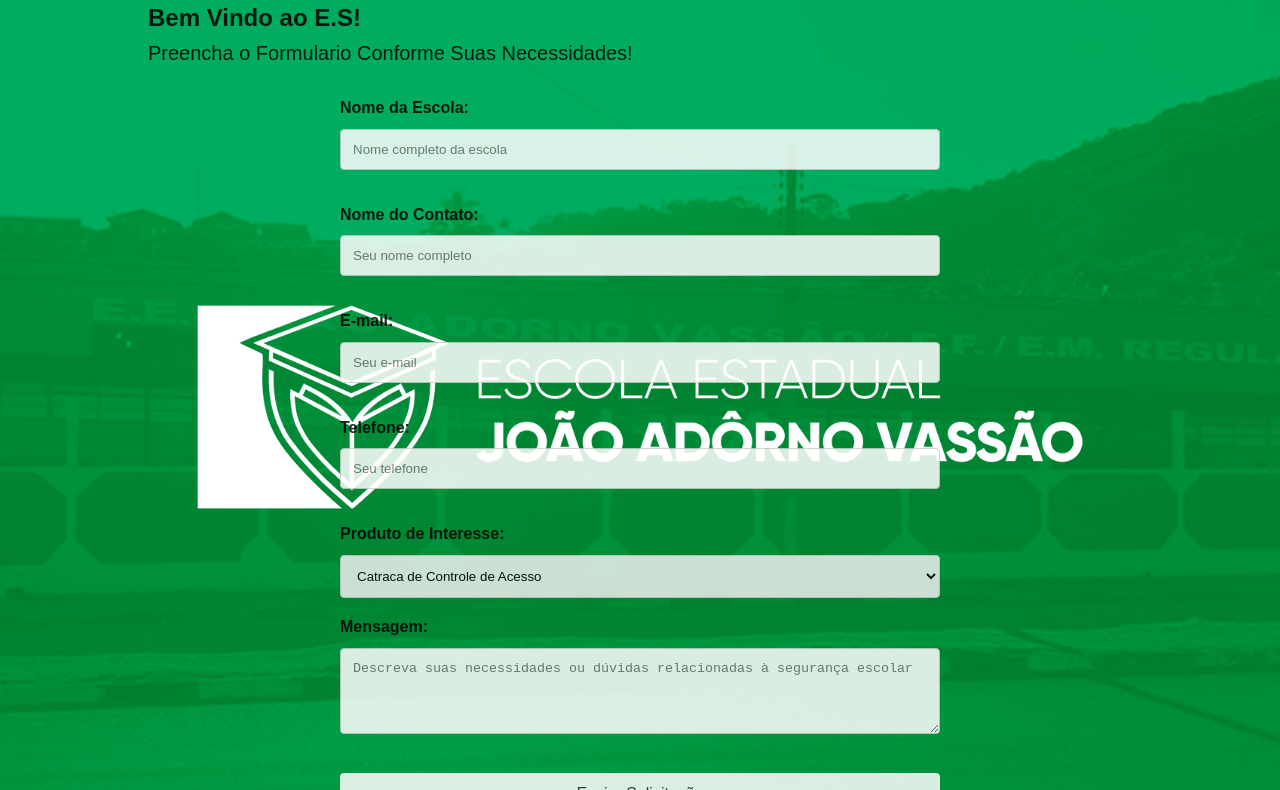
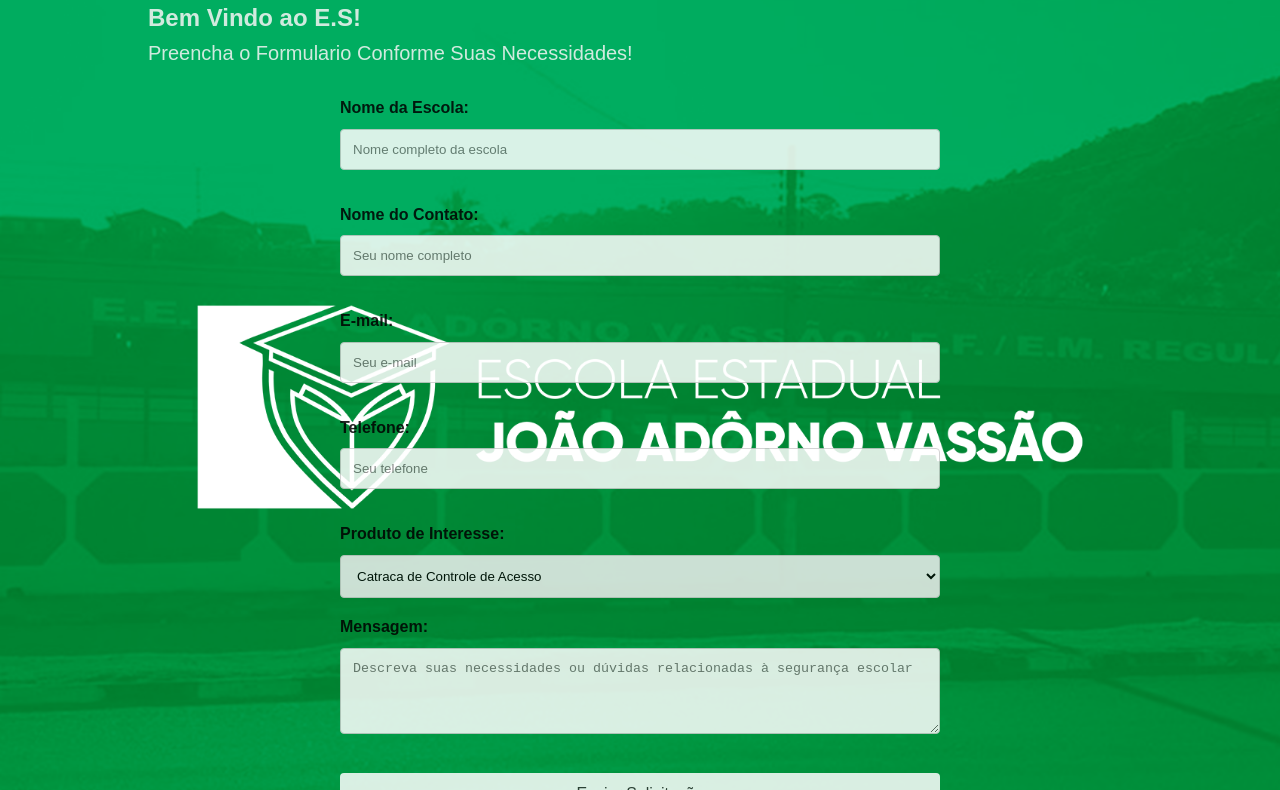
Before and after one commit to CATRACA-TCC/catraca.github.io, a plain HTML site: page serviço.html in a window 1280 px wide. Shown: the part 113-903 px from the top of the page. Drawn offline with Linux system fonts and the light colour scheme.

Commit message:
Update serviço.html

```diff
--- a/serviço.html
+++ b/serviço.html
@@ -31,8 +31,8 @@
 
             <div class="container">
             <div class="text-center mb-5 pb-2">
-                <h2 style="color: black;">Bem Vindo ao E.S!</h2>
-                <p style="color: black;">Preencha o Formulario Conforme Suas Necessidades!</p>
+                <h2 style="color: whitesmoke;">Bem Vindo ao E.S!</h2>
+                <p style="color: whitesmoke;">Preencha o Formulario Conforme Suas Necessidades!</p>
             </div>
 
             <br>
```
